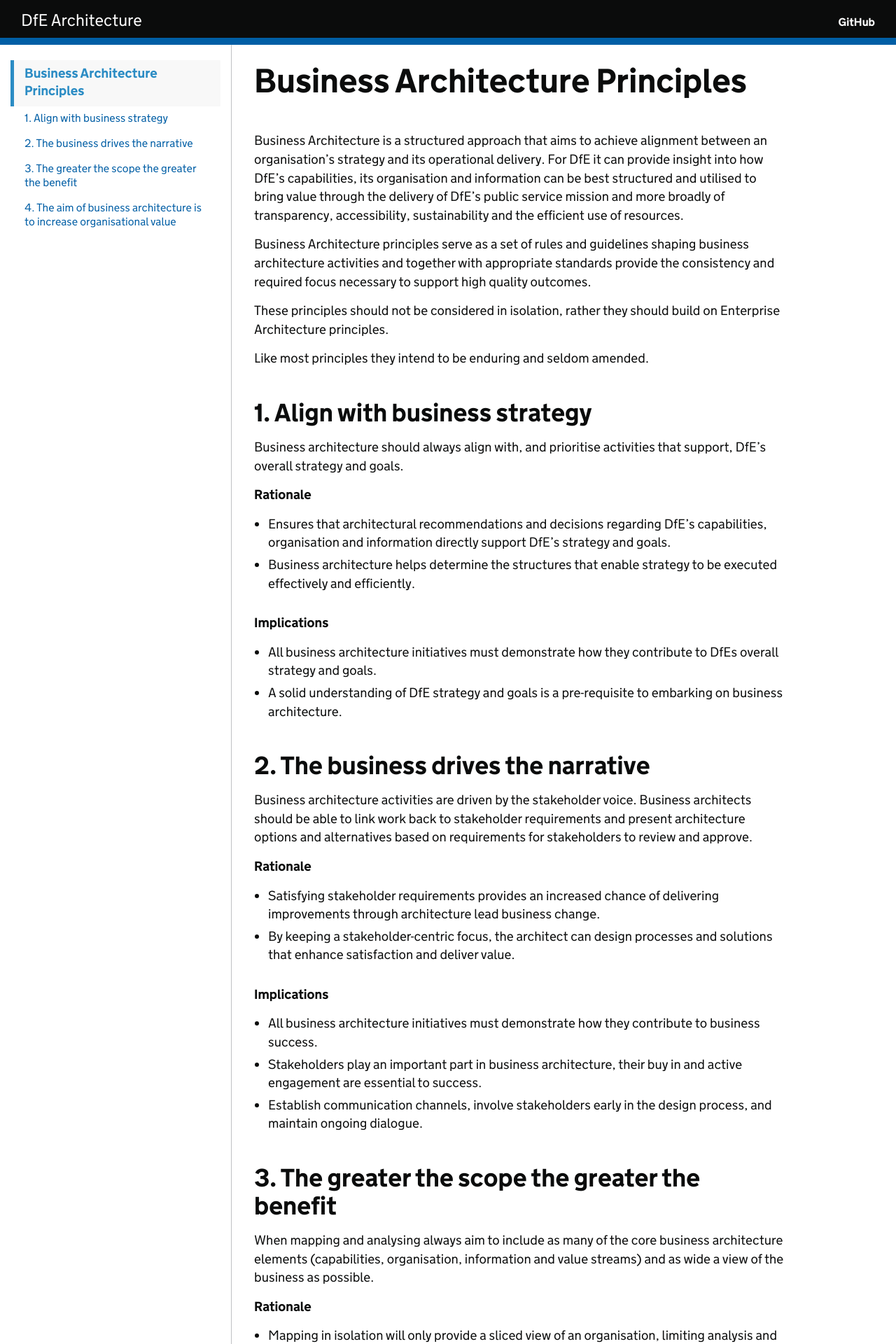
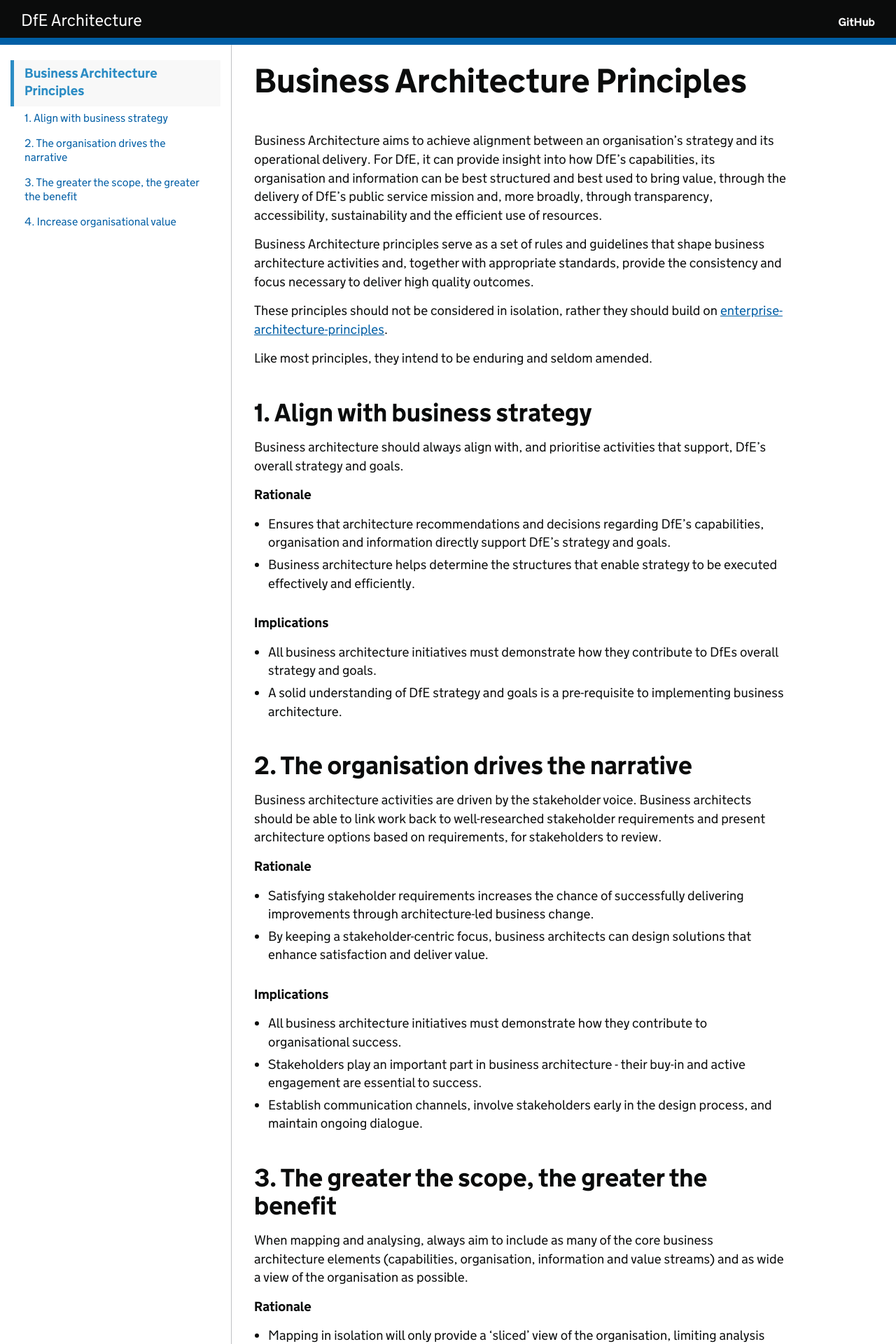
Before and after one commit to DFE-Digital/architecture, a Jekyll site: the page built from principles/business-architecture-principles.md, in a window 1280 px wide. Shown: the top 1920 px of the page at 70% size. Built offline with Jekyll 4.4.1, drawn with Linux system fonts in a browser that asks for light colours; our own code applies the rules of GitHub Pages for plain Markdown files; some of the changed text lies outside the part shown.

Commit message:
Wording tweaks

```diff
--- a/principles/business-architecture-principles.md
+++ b/principles/business-architecture-principles.md
@@ -4,13 +4,13 @@ expires: 2025-08-31
 ---
 # Business Architecture Principles
 
-Business Architecture is a structured approach that aims to achieve alignment between an organisation’s strategy and its operational delivery. For DfE it can provide insight into how DfE’s capabilities, its organisation and information can be best structured and utilised to bring value through the delivery of DfE’s public service mission and more broadly of transparency, accessibility, sustainability and the efficient use of resources.
+Business Architecture aims to achieve alignment between an organisation’s strategy and its operational delivery. For DfE, it can provide insight into how DfE’s capabilities, its organisation and information can be best structured and best used to bring value, through the delivery of DfE’s public service mission and, more broadly, through transparency, accessibility, sustainability and the efficient use of resources.
 
-Business Architecture principles serve as a set of rules and guidelines shaping business architecture activities and together with appropriate standards provide the consistency and required focus necessary to support high quality outcomes.
+Business Architecture principles serve as a set of rules and guidelines that shape business architecture activities and, together with appropriate standards, provide the consistency and focus necessary to deliver high quality outcomes.
 
-These principles should not be considered in isolation, rather they should build on Enterprise Architecture principles.
+These principles should not be considered in isolation, rather they should build on [enterprise-architecture-principles](Enterprise Architecture principles).
 
-Like most principles they intend to be enduring and seldom amended.
+Like most principles, they intend to be enduring and seldom amended.
 
 
 ## 1. Align with business strategy
@@ -19,53 +19,53 @@ Business architecture should always align with, and prioritise activities that s
 
 **Rationale**
 
-*	Ensures that architectural recommendations and decisions regarding DfE’s capabilities, organisation and information directly support DfE’s strategy and goals.
+*	Ensures that architecture recommendations and decisions regarding DfE’s capabilities, organisation and information directly support DfE’s strategy and goals.
 *	Business architecture helps determine the structures that enable strategy to be executed effectively and efficiently.
 
 **Implications**
 
 *	All business architecture initiatives must demonstrate how they contribute to DfEs overall strategy and goals.
-*	A solid understanding of DfE strategy and goals is a pre-requisite to embarking on business architecture.
+*	A solid understanding of DfE strategy and goals is a pre-requisite to implementing business architecture.
 
-## 2. The business drives the narrative
+## 2. The organisation drives the narrative
 
-Business architecture activities are driven by the stakeholder voice. Business architects should be able to link work back to stakeholder requirements and present architecture options and alternatives based on requirements for stakeholders to review and approve.
+Business architecture activities are driven by the stakeholder voice. Business architects should be able to link work back to well-researched stakeholder requirements and present architecture options based on requirements, for stakeholders to review.
 
 **Rationale**
 
-*	Satisfying stakeholder requirements provides an increased chance of delivering improvements through architecture lead business change.
-*	By keeping a stakeholder-centric focus, the architect can design processes and solutions that enhance satisfaction and deliver value.
+*	Satisfying stakeholder requirements increases the chance of successfully delivering improvements through architecture-led business change.
+*	By keeping a stakeholder-centric focus, business architects can design solutions that enhance satisfaction and deliver value.
 
 **Implications**
 
-*	All business architecture initiatives must demonstrate how they contribute to business success.
-*	Stakeholders play an important part in business architecture, their buy in and active engagement are essential to success.
+*	All business architecture initiatives must demonstrate how they contribute to organisational success.
+*	Stakeholders play an important part in business architecture - their buy-in and active engagement are essential to success.
 *	Establish communication channels, involve stakeholders early in the design process, and maintain ongoing dialogue.
 
-## 3. The greater the scope the greater the benefit
+## 3. The greater the scope, the greater the benefit
 
-When mapping and analysing always aim to include as many of the core business architecture elements (capabilities, organisation, information and value streams) and as wide a view of the business as possible.
+When mapping and analysing, always aim to include as many of the core business architecture elements (capabilities, organisation, information and value streams) and as wide a view of the organisation as possible.
 
 **Rationale**
 
-*	Mapping in isolation will only provide a sliced view of an organisation, limiting analysis and limiting the ability to identify improvements.
+*	Mapping in isolation will only provide a 'sliced' view of the organisation, limiting analysis and limiting the ability to identify improvements.
 *	Mapping all elements and relating elements to each other exponentially increases understanding of an organisation.
 *	A holistic approach helps to avoid silos and ensures that changes in one area do not negatively impact others.
 
 **Implications**
 
-*	Time and effort required to map may be significant.
-*	Time and effort required to maintain maps may be significant.
+*	Time and effort required to map more broadly may be significant.
+*	Time and effort required to maintain maps, once created, may be significant.
 
-## 4. The aim of business architecture is to increase organisational value
+## 4. Increase organisational value
 
-Focus on identifying, creating, and optimising value. Prioritise activities that generate measurable outcomes or improvements for the DfE, rather than engaging in projects with unclear or marginal value.
+Focus on identifying, creating and optimising value. Prioritise activities that generate measurable outcomes or improvements for DfE, rather than engaging in projects with unclear or marginal value.
 
 **Rationale**
 
-*	The DfE, as a public body must demonstrate value for money.
+*	As a public body, DfE must demonstrate value for taxpayer money.
 *	Public funds must be used efficiently to deliver maximum value.
 
 **Implications**
 
-*	Continuous review and optimisation of processes, leveraging technology for automation where appropriate, and minimising waste.
+*	Continuous review and optimisation of business processes is required, leveraging technology for automation where appropriate and minimising waste.
```
